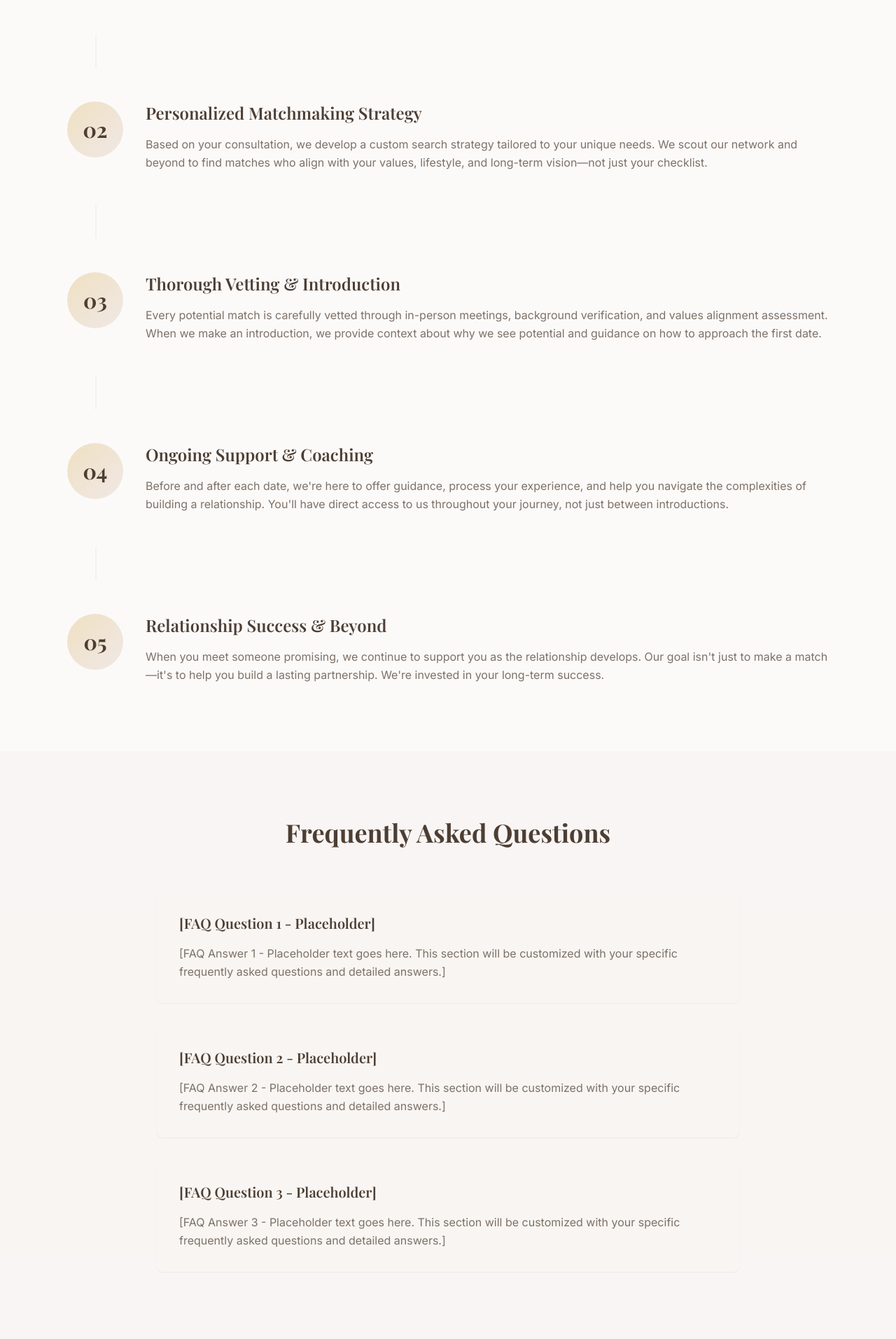
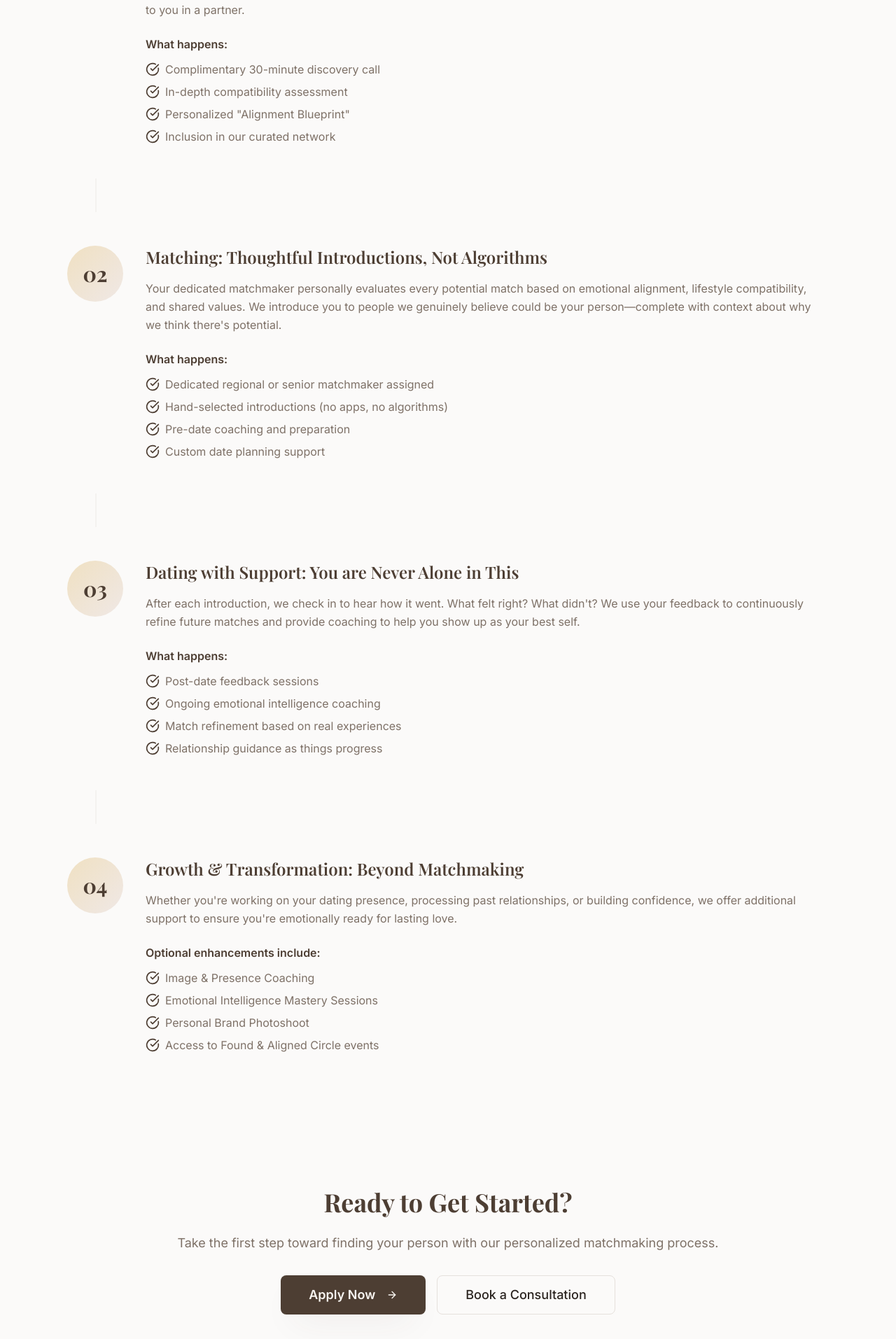
Before and after one commit to AventuraSandbox/Found-Aligned, a React (Vite) app: page /how-it-works in a window 1280 px wide. Shown: the part 747-2660 px from the top of the page at 70% size. Built offline with nearby package versions, Linux system fonts and the light colour scheme.

Commit message:
Update How It Works page with detailed process steps and 5 FAQ placeholders

```diff
--- a/src/pages/HowItWorks.tsx
+++ b/src/pages/HowItWorks.tsx
@@ -61,11 +61,32 @@ const HowItWorks = () => {
               </div>
               <div className="flex-1">
                 <h3 className="font-serif text-2xl font-semibold text-primary mb-4">
-                  Initial Consultation & Discovery
+                  Discovery: Begin with Understanding
                 </h3>
-                <p className="text-muted-foreground leading-relaxed">
-                  We begin with an in-depth discovery session to understand who you are, what you value, and what you're truly looking for in a partner. This isn't a questionnaire—it's a meaningful conversation about your life, your goals, and your relationship vision.
+                <p className="text-muted-foreground leading-relaxed mb-6">
+                  We start with a complimentary discovery call to understand your relationship history, values, and vision for partnership. If we're a good fit, you'll complete a comprehensive assessment covering compatibility factors, attachment styles, and what matters most to you in a partner.
                 </p>
+                <div className="space-y-3">
+                  <p className="font-semibold text-primary mb-3">What happens:</p>
+                  <ul className="space-y-2 text-muted-foreground">
+                    <li className="flex items-start gap-2">
+                      <CheckCircle className="h-5 w-5 text-primary mt-0.5 flex-shrink-0" />
+                      <span>Complimentary 30-minute discovery call</span>
+                    </li>
+                    <li className="flex items-start gap-2">
+                      <CheckCircle className="h-5 w-5 text-primary mt-0.5 flex-shrink-0" />
+                      <span>In-depth compatibility assessment</span>
+                    </li>
+                    <li className="flex items-start gap-2">
+                      <CheckCircle className="h-5 w-5 text-primary mt-0.5 flex-shrink-0" />
+                      <span>Personalized "Alignment Blueprint"</span>
+                    </li>
+                    <li className="flex items-start gap-2">
+                      <CheckCircle className="h-5 w-5 text-primary mt-0.5 flex-shrink-0" />
+                      <span>Inclusion in our curated network</span>
+                    </li>
+                  </ul>
+                </div>
               </div>
             </div>
 
@@ -81,11 +102,32 @@ const HowItWorks = () => {
               </div>
               <div className="flex-1">
                 <h3 className="font-serif text-2xl font-semibold text-primary mb-4">
-                  Personalized Matchmaking Strategy
+                  Matching: Thoughtful Introductions, Not Algorithms
                 </h3>
-                <p className="text-muted-foreground leading-relaxed">
-                  Based on your consultation, we develop a custom search strategy tailored to your unique needs. We scout our network and beyond to find matches who align with your values, lifestyle, and long-term vision—not just your checklist.
+                <p className="text-muted-foreground leading-relaxed mb-6">
+                  Your dedicated matchmaker personally evaluates every potential match based on emotional alignment, lifestyle compatibility, and shared values. We introduce you to people we genuinely believe could be your person—complete with context about why we think there's potential.
                 </p>
+                <div className="space-y-3">
+                  <p className="font-semibold text-primary mb-3">What happens:</p>
+                  <ul className="space-y-2 text-muted-foreground">
+                    <li className="flex items-start gap-2">
+                      <CheckCircle className="h-5 w-5 text-primary mt-0.5 flex-shrink-0" />
+                      <span>Dedicated regional or senior matchmaker assigned</span>
+                    </li>
+                    <li className="flex items-start gap-2">
+                      <CheckCircle className="h-5 w-5 text-primary mt-0.5 flex-shrink-0" />
+                      <span>Hand-selected introductions (no apps, no algorithms)</span>
+                    </li>
+                    <li className="flex items-start gap-2">
+                      <CheckCircle className="h-5 w-5 text-primary mt-0.5 flex-shrink-0" />
+                      <span>Pre-date coaching and preparation</span>
+                    </li>
+                    <li className="flex items-start gap-2">
+                      <CheckCircle className="h-5 w-5 text-primary mt-0.5 flex-shrink-0" />
+                      <span>Custom date planning support</span>
+                    </li>
+                  </ul>
+                </div>
               </div>
             </div>
 
@@ -101,11 +143,32 @@ const HowItWorks = () => {
               </div>
               <div className="flex-1">
                 <h3 className="font-serif text-2xl font-semibold text-primary mb-4">
-                  Thorough Vetting & Introduction
+                  Dating with Support: You are Never Alone in This
                 </h3>
-                <p className="text-muted-foreground leading-relaxed">
-                  Every potential match is carefully vetted through in-person meetings, background verification, and values alignment assessment. When we make an introduction, we provide context about why we see potential and guidance on how to approach the first date.
+                <p className="text-muted-foreground leading-relaxed mb-6">
+                  After each introduction, we check in to hear how it went. What felt right? What didn't? We use your feedback to continuously refine future matches and provide coaching to help you show up as your best self.
                 </p>
+                <div className="space-y-3">
+                  <p className="font-semibold text-primary mb-3">What happens:</p>
+                  <ul className="space-y-2 text-muted-foreground">
+                    <li className="flex items-start gap-2">
+                      <CheckCircle className="h-5 w-5 text-primary mt-0.5 flex-shrink-0" />
+                      <span>Post-date feedback sessions</span>
+                    </li>
+                    <li className="flex items-start gap-2">
+                      <CheckCircle className="h-5 w-5 text-primary mt-0.5 flex-shrink-0" />
+                      <span>Ongoing emotional intelligence coaching</span>
+                    </li>
+                    <li className="flex items-start gap-2">
+                      <CheckCircle className="h-5 w-5 text-primary mt-0.5 flex-shrink-0" />
+                      <span>Match refinement based on real experiences</span>
+                    </li>
+                    <li className="flex items-start gap-2">
+                      <CheckCircle className="h-5 w-5 text-primary mt-0.5 flex-shrink-0" />
+                      <span>Relationship guidance as things progress</span>
+                    </li>
+                  </ul>
+                </div>
               </div>
             </div>
 
@@ -121,33 +184,57 @@ const HowItWorks = () => {
               </div>
               <div className="flex-1">
                 <h3 className="font-serif text-2xl font-semibold text-primary mb-4">
-                  Ongoing Support & Coaching
+                  Growth & Transformation: Beyond Matchmaking
                 </h3>
-                <p className="text-muted-foreground leading-relaxed">
-                  Before and after each date, we're here to offer guidance, process your experience, and help you navigate the complexities of building a relationship. You'll have direct access to us throughout your journey, not just between introductions.
+                <p className="text-muted-foreground leading-relaxed mb-6">
+                  Whether you're working on your dating presence, processing past relationships, or building confidence, we offer additional support to ensure you're emotionally ready for lasting love.
                 </p>
+                <div className="space-y-3">
+                  <p className="font-semibold text-primary mb-3">Optional enhancements include:</p>
+                  <ul className="space-y-2 text-muted-foreground">
+                    <li className="flex items-start gap-2">
+                      <CheckCircle className="h-5 w-5 text-primary mt-0.5 flex-shrink-0" />
+                      <span>Image & Presence Coaching</span>
+                    </li>
+                    <li className="flex items-start gap-2">
+                      <CheckCircle className="h-5 w-5 text-primary mt-0.5 flex-shrink-0" />
+                      <span>Emotional Intelligence Mastery Sessions</span>
+                    </li>
+                    <li className="flex items-start gap-2">
+                      <CheckCircle className="h-5 w-5 text-primary mt-0.5 flex-shrink-0" />
+                      <span>Personal Brand Photoshoot</span>
+                    </li>
+                    <li className="flex items-start gap-2">
+                      <CheckCircle className="h-5 w-5 text-primary mt-0.5 flex-shrink-0" />
+                      <span>Access to Found & Aligned Circle events</span>
+                    </li>
+                  </ul>
+                </div>
               </div>
             </div>
+          </div>
+        </div>
+      </section>
 
-            {/* Connector Line */}
-            <div className="ml-10 border-l-2 border-border/30 h-12"></div>
-
-            {/* Step 5 */}
-            <div className="flex flex-col md:flex-row gap-8 items-start">
-              <div className="flex-shrink-0">
-                <div className="w-20 h-20 bg-gradient-accent rounded-full flex items-center justify-center">
-                  <span className="text-3xl font-serif font-bold text-primary">05</span>
-                </div>
-              </div>
-              <div className="flex-1">
-                <h3 className="font-serif text-2xl font-semibold text-primary mb-4">
-                  Relationship Success & Beyond
-                </h3>
-                <p className="text-muted-foreground leading-relaxed">
-                  When you meet someone promising, we continue to support you as the relationship develops. Our goal isn't just to make a match—it's to help you build a lasting partnership. We're invested in your long-term success.
-                </p>
-              </div>
-            </div>
+      {/* CTA Section */}
+      <section className="py-16 lg:py-24">
+        <div className="max-w-4xl mx-auto px-6 sm:px-8 text-center">
+          <h2 className="font-serif text-3xl sm:text-4xl font-bold text-primary mb-6">
+            Ready to Get Started?
+          </h2>
+          <p className="text-lg text-muted-foreground mb-8 leading-relaxed">
+            Take the first step toward finding your person with our personalized matchmaking process.
+          </p>
+          <div className="flex flex-col sm:flex-row gap-4 justify-center">
+            <Button variant="hero" size="xl" asChild>
+              <Link to="/apply">
+                Apply Now
+                <ArrowRight className="ml-2 h-5 w-5" />
+              </Link>
+            </Button>
+            <Button variant="outline" size="xl" asChild>
+              <Link to="/book-discovery">Book a Consultation</Link>
+            </Button>
           </div>
         </div>
       </section>
@@ -191,6 +278,26 @@ const HowItWorks = () => {
                 [FAQ Answer 3 - Placeholder text goes here. This section will be customized with your specific frequently asked questions and detailed answers.]
               </p>
             </Card>
+
+            {/* FAQ 4 */}
+            <Card className="p-8 border-0 shadow-elegant bg-card/50 backdrop-blur-sm">
+              <h3 className="font-serif text-xl font-semibold text-primary mb-4">
+                [FAQ Question 4 - Placeholder]
+              </h3>
+              <p className="text-muted-foreground leading-relaxed">
+                [FAQ Answer 4 - Placeholder text goes here. This section will be customized with your specific frequently asked questions and detailed answers.]
+              </p>
+            </Card>
+
+            {/* FAQ 5 */}
+            <Card className="p-8 border-0 shadow-elegant bg-card/50 backdrop-blur-sm">
+              <h3 className="font-serif text-xl font-semibold text-primary mb-4">
+                [FAQ Question 5 - Placeholder]
+              </h3>
+              <p className="text-muted-foreground leading-relaxed">
+                [FAQ Answer 5 - Placeholder text goes here. This section will be customized with your specific frequently asked questions and detailed answers.]
+              </p>
+            </Card>
           </div>
         </div>
       </section>
```
